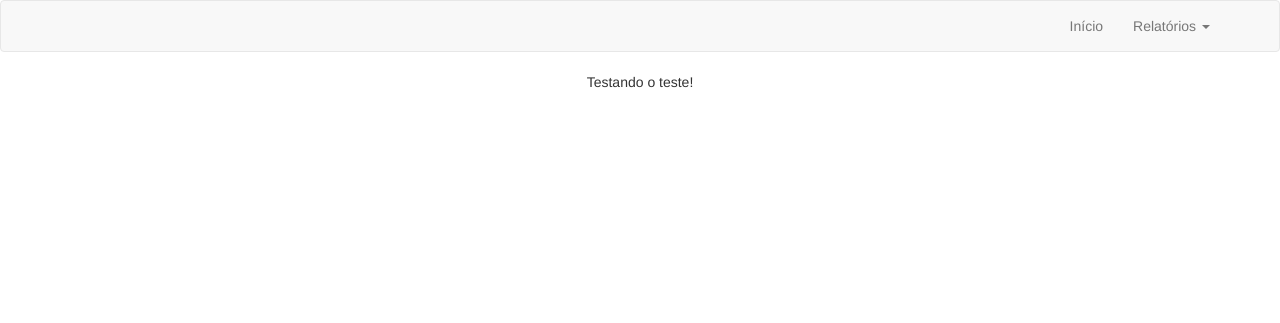
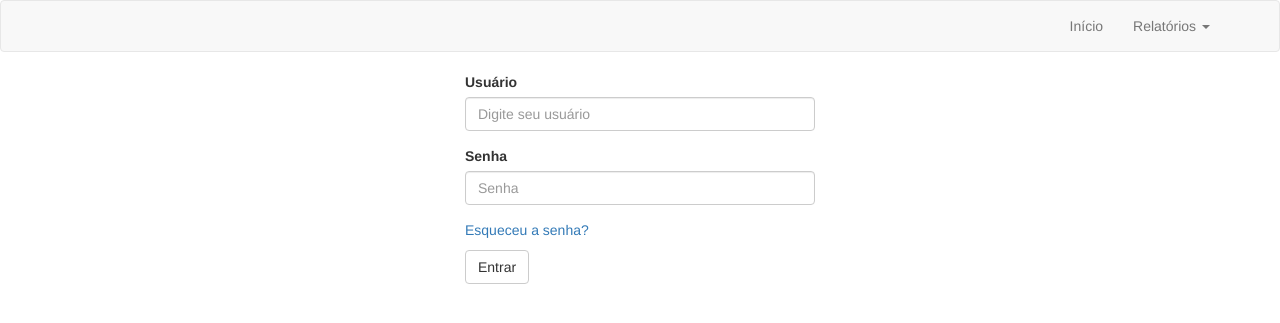
Before and after one commit to castronetoo/ativcomp, a PHP site: page / in a window 1280 px wide. Shown: the top 323 px of the page. Run offline with PHP 8.4, Linux system fonts and the light colour scheme; some libraries are stand-ins or nearby versions.

Commit message:
Modificações gerais e tela de login.

```diff
--- a/index.html
+++ b/essen.php
@@ -1,7 +1,10 @@
+<?php
+
+function cabecalho()
+{
+    echo <<< HTML
 <!DOCTYPE html>
-
 <html>
-
 <head>
 
     <meta charset="utf-8">
@@ -30,11 +33,17 @@
             </ul>
         </div>
     </nav>
-    <div class="container text-center">
-        <p>Testando o teste!</p>
-    </div>
+
+HTML;
+}
+
+function rodape()
+{
+    echo <<< HTML
     <script src="https://ajax.googleapis.com/ajax/libs/jquery/1.11.3/jquery.min.js"></script>
     <script src="https://maxcdn.bootstrapcdn.com/bootstrap/3.3.6/js/bootstrap.min.js" integrity="sha384-0mSbJDEHialfmuBBQP6A4Qrprq5OVfW37PRR3j5ELqxss1yVqOtnepnHVP9aJ7xS" crossorigin="anonymous"></script>
 </body>
+</html>
 
-</html>
+HTML;
+}
--- /dev/null
+++ b/funcoes.php
@@ -0,0 +1,25 @@
+<?php
+
+
+function form_login()
+{
+    echo <<< HTML
+    <div class="container">
+        <div class="col-sm-offset-4 col-sm-4">
+            <form method="post">
+                <div class="form-group">
+                    <label for="InputUsuario">Usuário</label>
+                    <input type="text" name="login" class="form-control" id="InputUsuario" placeholder="Digite seu usuário">
+                </div>
+                <div class="form-group">
+                    <label for="InputSenha">Senha</label>
+                    <input type="password" name="senha" class="form-control" id="InputSenha" placeholder="Senha">
+                </div>
+                <p><a href="#">Esqueceu a senha?</a></p>
+                <button type="submit" class="btn btn-default">Entrar</button>
+            </form>
+        </div>
+    </div>
+
+HTML;
+}
--- /dev/null
+++ b/index.php
@@ -0,0 +1,22 @@
+<?php
+
+require_once 'essen.php';
+require_once 'funcoes.php';
+
+session_start();
+
+if (!empty($_POST['login'])) {
+
+    $user = $_POST['login'];
+    $pass = $_POST['senha'];
+
+    if ($user == "diego" and $pass == "123") {
+        echo 'LOGADO';
+    }
+}
+
+cabecalho();
+
+form_login();
+
+rodape();
```
